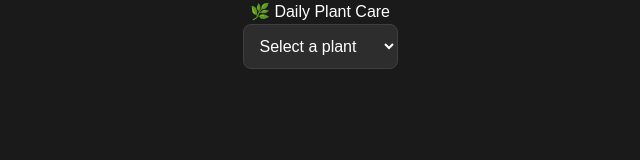
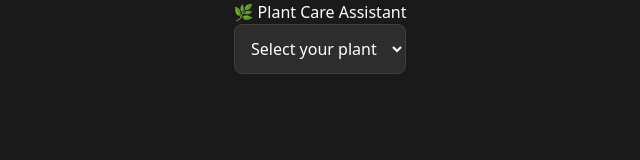
Before and after one commit to NoahLava82/plant-tracker, a React (Vite) app: page / in a window 1280 px wide. Shown: the top 160 px of the page, without its empty margins (320-960 px from the left). Built offline with nearby package versions, Linux system fonts and the light colour scheme.

Commit message:
update ui/ux

```diff
--- a/package.json
+++ b/package.json
@@ -14,6 +14,7 @@
   "dependencies": {
     "@types/react": "^18.3.26",
     "@types/react-dom": "^18.3.7",
+    "lucide-react": "^0.552.0",
     "react": "^18.3.1",
     "react-dom": "^18.3.1",
     "sonner": "^2.0.7"
--- a/src/App.tsx
+++ b/src/App.tsx
@@ -1,53 +1,126 @@
 import { useState } from "react";
+import { Sun, Droplet, Thermometer, Leaf } from "lucide-react";
 
-const plantInstructions: Record<string, string> = {
-  "Christmas Tree": "Watering Schedule: ...",
-  "Money Tree": "Watering Schedule: ...",
-  Bonsai: "Watering Schedule: ...",
+const plantCareData: Record<
+  string,
+  {
+    name: string;
+    sections: { icon: JSX.Element; title: string; description: string }[];
+  }
+> = {
+  "Aloe Vera": {
+    name: "Aloe Vera Care Guide",
+    sections: [
+      {
+        icon: <Sun className="w-6 h-6 text-yellow-400" />,
+        title: "Light",
+        description:
+          "Place in bright, indirect sunlight. Aloe Vera enjoys warmth but avoid prolonged direct afternoon rays.",
+      },
+      {
+        icon: <Droplet className="w-6 h-6 text-blue-400" />,
+        title: "Water",
+        description:
+          "Water once every 2–3 weeks. Ensure the soil dries completely between waterings. Avoid standing water.",
+      },
+      {
+        icon: <Thermometer className="w-6 h-6 text-red-400" />,
+        title: "Temperature",
+        description:
+          "Prefers 60–75°F (15–24°C). Keep away from cold drafts or sudden temperature drops.",
+      },
+      {
+        icon: <Leaf className="w-6 h-6 text-green-400" />,
+        title: "Fertilizer",
+        description:
+          "Feed sparingly — once in spring with diluted balanced fertilizer is enough.",
+      },
+    ],
+  },
+  "Snake Plant": {
+    name: "Snake Plant Care Guide",
+    sections: [
+      {
+        icon: <Sun className="w-6 h-6 text-yellow-400" />,
+        title: "Light",
+        description:
+          "Tolerates low light but thrives in moderate to bright, indirect light.",
+      },
+      {
+        icon: <Droplet className="w-6 h-6 text-blue-400" />,
+        title: "Water",
+        description:
+          "Water every 2–4 weeks. Less frequent in winter. Allow soil to fully dry between watering.",
+      },
+      {
+        icon: <Thermometer className="w-6 h-6 text-red-400" />,
+        title: "Temperature",
+        description:
+          "Ideal range is 65–85°F (18–29°C). Avoid exposure below 50°F (10°C).",
+      },
+      {
+        icon: <Leaf className="w-6 h-6 text-green-400" />,
+        title: "Fertilizer",
+        description:
+          "Feed once a month in spring and summer with a mild houseplant fertilizer.",
+      },
+    ],
+  },
 };
 
-const defaultPlants = Object.keys(plantInstructions);
+const plants = Object.keys(plantCareData);
 
 export default function App() {
   const [selectedPlant, setSelectedPlant] = useState("");
 
   return (
-    <div className="min-h-screen bg-gray-900 flex justify-center items-start py-12 px-4">
-      <div className="w-full max-w-md md:max-w-lg lg:max-w-xl flex flex-col gap-8">
-        <h1 className="text-3xl md:text-4xl font-bold text-center text-green-400">
-          🌿 Daily Plant Care
+    <div className="min-h-screen bg-gradient-to-br from-gray-950 via-gray-900 to-gray-800 text-white flex flex-col items-center py-16 px-6">
+      <h1 className="text-4xl font-extrabold mb-10 text-green-400 tracking-wide drop-shadow-lg">
+        🌿 Plant Care Assistant
       </h1>
 
       {/* Dropdown */}
-        <div className="flex justify-center">
       <select
         value={selectedPlant}
         onChange={(e) => setSelectedPlant(e.target.value)}
-            className="w-64 md:w-72 lg:w-80 px-4 py-3 rounded-xl bg-gray-800 text-white border border-gray-600 focus:outline-none focus:ring-2 focus:ring-green-400 focus:border-green-400 transition duration-200"
+        className="mb-8 px-5 py-3 rounded-xl bg-gray-800 text-gray-200 border border-gray-700 focus:outline-none focus:ring-2 focus:ring-green-400 transition duration-200"
       >
-            <option value="">Select a plant</option>
-            {defaultPlants.map((p) => (
+        <option value="">Select your plant</option>
+        {plants.map((p) => (
           <option key={p} value={p}>
             {p}
           </option>
         ))}
       </select>
+
+      {selectedPlant && (
+        <div className="w-full max-w-2xl bg-gray-900/70 backdrop-blur-md rounded-3xl p-8 shadow-2xl border border-gray-700 transition duration-300 hover:shadow-green-500/20">
+          <h2 className="text-3xl font-semibold text-green-300 mb-6 text-center">
+            {plantCareData[selectedPlant].name}
+          </h2>
+
+          <div className="grid gap-6">
+            {plantCareData[selectedPlant].sections.map((section, idx) => (
+              <div
+                key={idx}
+                className="flex items-start gap-4 border-b border-gray-800 pb-4 last:border-none"
+              >
+                <div className="p-3 bg-gray-800 rounded-xl shadow-inner">
+                  {section.icon}
                 </div>
-
-        {/* Instructions Card */}
-        {selectedPlant && (
-          <div className="relative rounded-3xl p-6 max-w-md mx-auto shadow-2xl overflow-hidden cursor-pointer transform transition-transform duration-300 hover:scale-[1.03] bg-gradient-to-tr from-green-800 via-green-500 to-green-300">
-            <div className="relative z-10">
-              <h2 className="text-xl font-semibold mb-3 text-white text-center">
-                {selectedPlant} Instructions
-              </h2>
-              <p className="text-gray-100 text-center">
-                {plantInstructions[selectedPlant]}
+                <div>
+                  <h3 className="text-xl font-medium text-green-200 mb-1">
+                    {section.title}
+                  </h3>
+                  <p className="text-gray-400 leading-relaxed">
+                    {section.description}
                   </p>
+                </div>
+              </div>
+            ))}
           </div>
         </div>
       )}
     </div>
-    </div>
   );
 }
--- a/src/index.css
+++ b/src/index.css
@@ -6,7 +6,8 @@
 body {
   background-color: #1a1a1a; /* bg-gray-900 equivalent */
   color: #fff; /* text-white equivalent */
-  font-family: sans-serif;
+  font-family: system-ui, -apple-system, BlinkMacSystemFont, "Segoe UI", Roboto,
+    "Helvetica Neue", Arial, sans-serif;
   min-height: 100vh;
 }
 
```
Also changed, not shown: 1 other file (tests, documents, lock files or other folders). Lines whose indentation alone changed are shown as unchanged.
